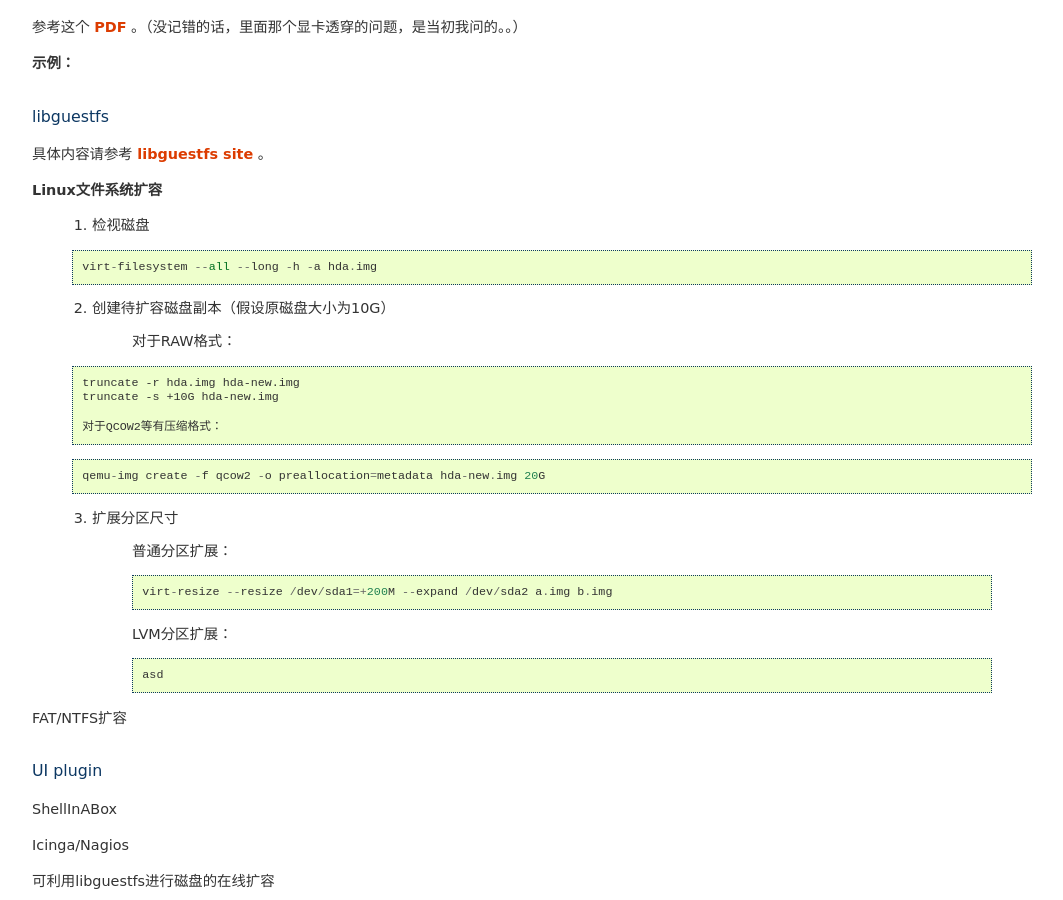
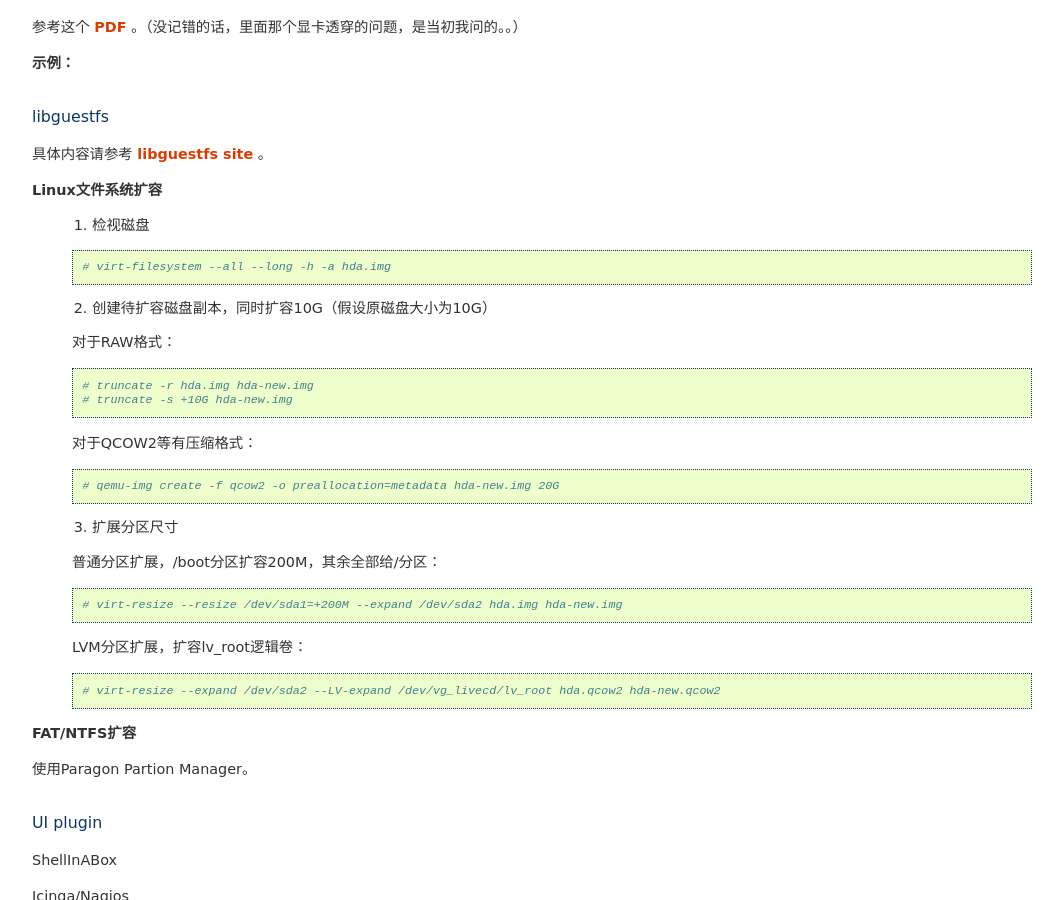
Before and after one commit to lofyer/InTheCloud, a Sphinx documentation site: the page built from source/posts/ch03.rst, in a window 1280 px wide and 900 px high, scrolled down 15666 px. Shown: the whole window, without its empty margins (88-1151 px from the left). Built offline with Sphinx 7.4.7, drawn with Linux system fonts in a browser that asks for light colours; formulas are drawn with MathJax 3.

Commit message:
lvm扩容

```diff
--- a/source/posts/ch03.rst
+++ b/source/posts/ch03.rst
@@ -802,38 +802,40 @@ libguestfs
 
     .. code::
 
-        virt-filesystem --all --long -h -a hda.img
+        # virt-filesystem --all --long -h -a hda.img
 
-    2. 创建待扩容磁盘副本（假设原磁盘大小为10G）
+    2. 创建待扩容磁盘副本，同时扩容10G（假设原磁盘大小为10G）
 
-        对于RAW格式：
+    对于RAW格式：
 
     .. code::
 
-        truncate -r hda.img hda-new.img
-        truncate -s +10G hda-new.img
+        # truncate -r hda.img hda-new.img
+        # truncate -s +10G hda-new.img
 
-        对于QCOW2等有压缩格式：
+    对于QCOW2等有压缩格式：
 
     .. code::
 
-        qemu-img create -f qcow2 -o preallocation=metadata hda-new.img 20G
+        # qemu-img create -f qcow2 -o preallocation=metadata hda-new.img 20G
 
     3. 扩展分区尺寸
 
-        普通分区扩展：
+    普通分区扩展，/boot分区扩容200M，其余全部给/分区：
 
-        .. code::
+    .. code::
 
-            virt-resize --resize /dev/sda1=+200M --expand /dev/sda2 a.img b.img
+        # virt-resize --resize /dev/sda1=+200M --expand /dev/sda2 hda.img hda-new.img
 
-        LVM分区扩展：
+    LVM分区扩展，扩容lv_root逻辑卷：
 
-        .. code::
+    .. code::
 
-            asd
+        # virt-resize --expand /dev/sda2 --LV-expand /dev/vg_livecd/lv_root hda.qcow2 hda-new.qcow2
 
-FAT/NTFS扩容
+**FAT/NTFS扩容**
+
+使用Paragon Partion Manager。
 
 UI plugin
 ~~~~~~~~~~~~~~~~~
```
